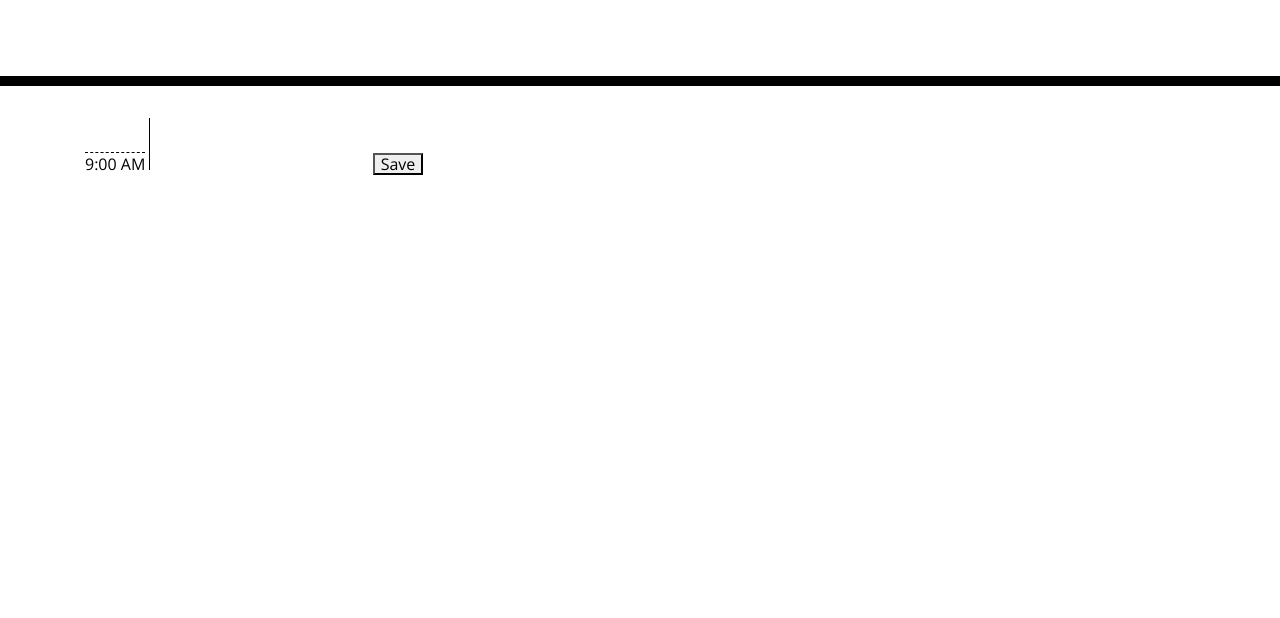
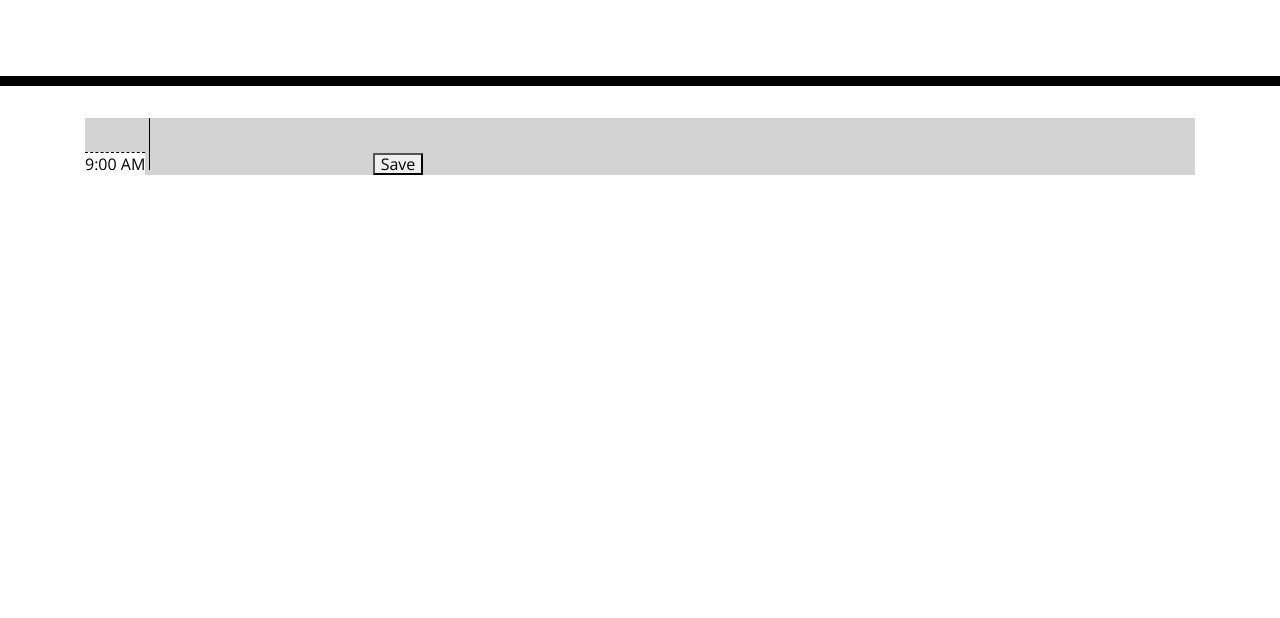
Before and after one commit to Rinaberger/ch05_super_disco, a plain HTML site: page Develop/index.html in a window 1280 px wide. Shown: the part 182-800 px from the top of the page. Drawn offline with nearby package versions, Linux system fonts and the light colour scheme.

Commit message:
set up loop for status colors; timeValue is undefined

```diff
--- a/Develop/index.html
+++ b/Develop/index.html
@@ -30,7 +30,7 @@
     </header>
     <div class="container">
       <!-- Timeblocks go here -->
-        <div id="hour_box" class="hour_box" data-time="9">
+        <div id="hour_box" class="hour_box" data-time="18">
             <span id="hour" class="hour">9:00 AM</span>
             <textarea id="hour_notes" class="hour_notes"></textarea>
             <button id="hour_btn" class="hour_btn">Save</button>
--- a/Develop/script.js
+++ b/Develop/script.js
@@ -8,18 +8,40 @@ $(document).ready(function() {
 
 
 
-
 //functions
 function saveText(event) {
+    let timeValue = $(this).parent().attr('data-time');
     let notesValue = $(this).siblings('.hour_notes').val()
-    let timeValue = $(this).parent().attr('data-time');
     console.log(notesValue);
     console.log(timeValue);
     //save text area to localStorage
     localStorage.setItem(timeValue, notesValue);
     }
 
+// change box alerts by time
+function setHourAlert() {
+    //establish current time
+    let hourNow = moment().hours();
+    console.log(hourNow);
+    //bring in schedule time
+    let timeValue = $(this).parent().attr('data-time');
+    console.log(timeValue);
 
+    //determine status
+    $('.hour_box').each(function() {
+        //let entryHour = $(this).parent().attr('data-time');
+        if (timeValue < hourNow) {
+            $(this).addClass('future');
+            console.log('future')
+        } else if (timeValue === hourNow) {
+            $(this).addClass('present');
+            console.log('present')
+        } else {
+            $(this).addClass('past');
+            console.log('past')
+        }
+    })
+}
 
 //events
 
```
